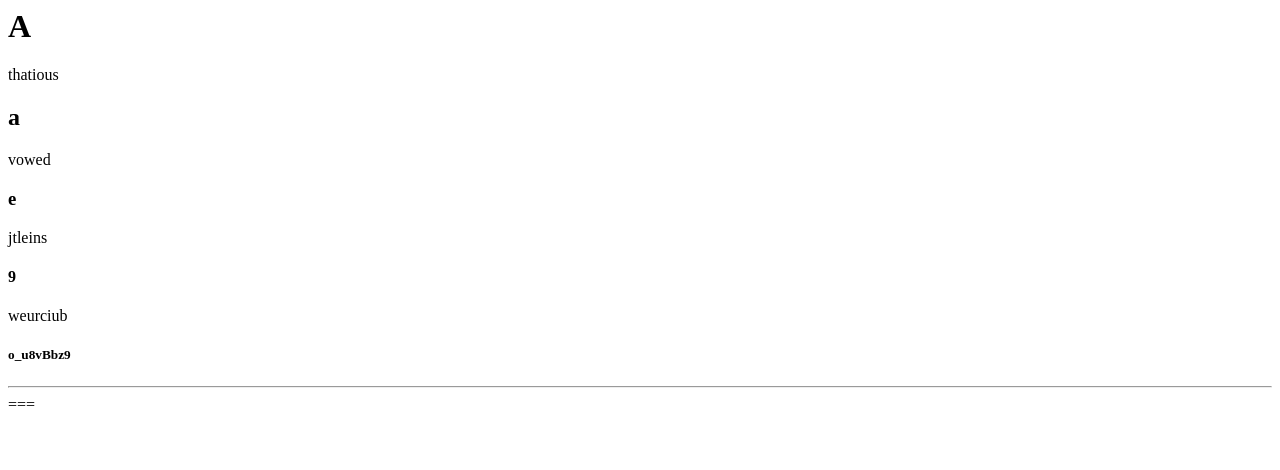
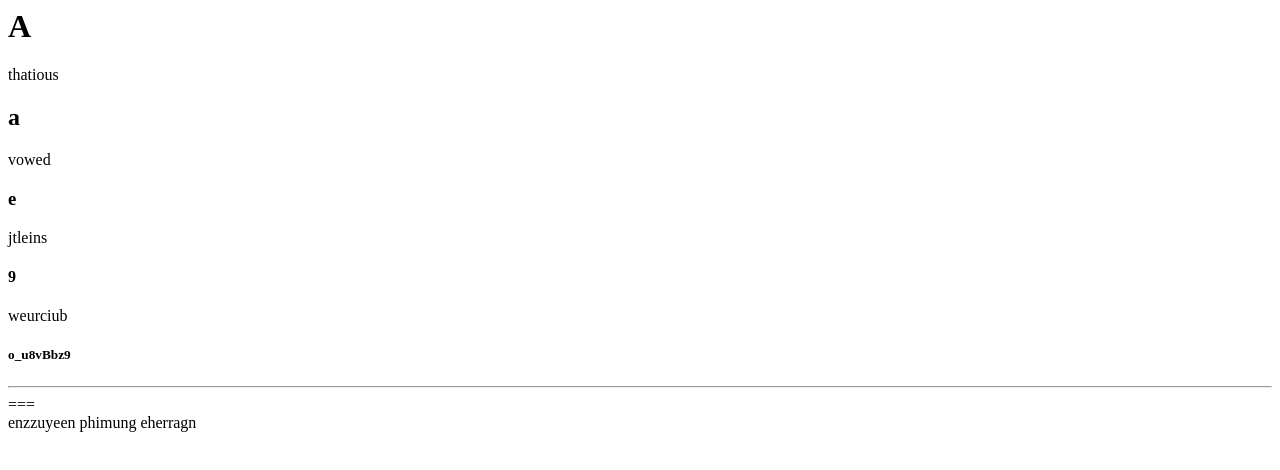
Before and after one commit to yashisysiwkiricompecim/ScwloplyekIII, a plain HTML site: page index.html in a window 1280 px wide. Drawn offline with Linux system fonts and the light colour scheme.

Commit message:
Wagnutd tharjonaag pluyvnrenvjveu index.html

```diff
--- a/index.html
+++ b/index.html
@@ -1 +1,3 @@
 <h1>A</h1>thatious<h2>a</h2>vowed<h3>e</h3>jtleins<h4>9</h4>weurciub<h5>o_u8vBbz9</h5><hr>===</hr>
+
+<sub></sub><div>enzzuyeen phimung eherragn</div></sub>
```
